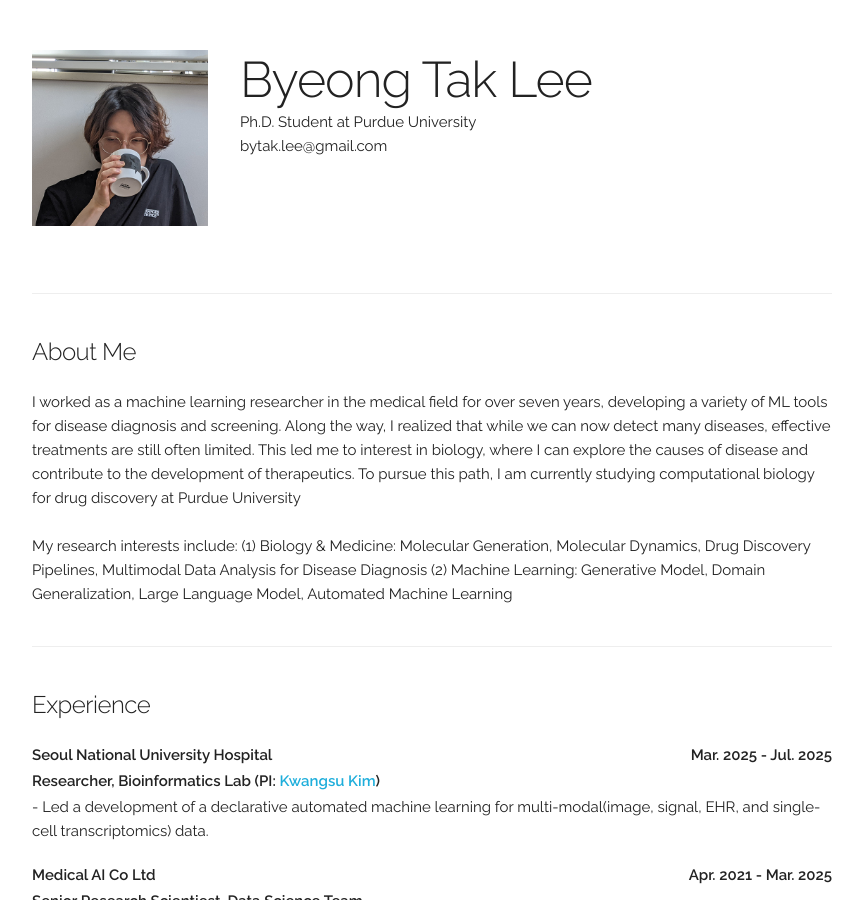
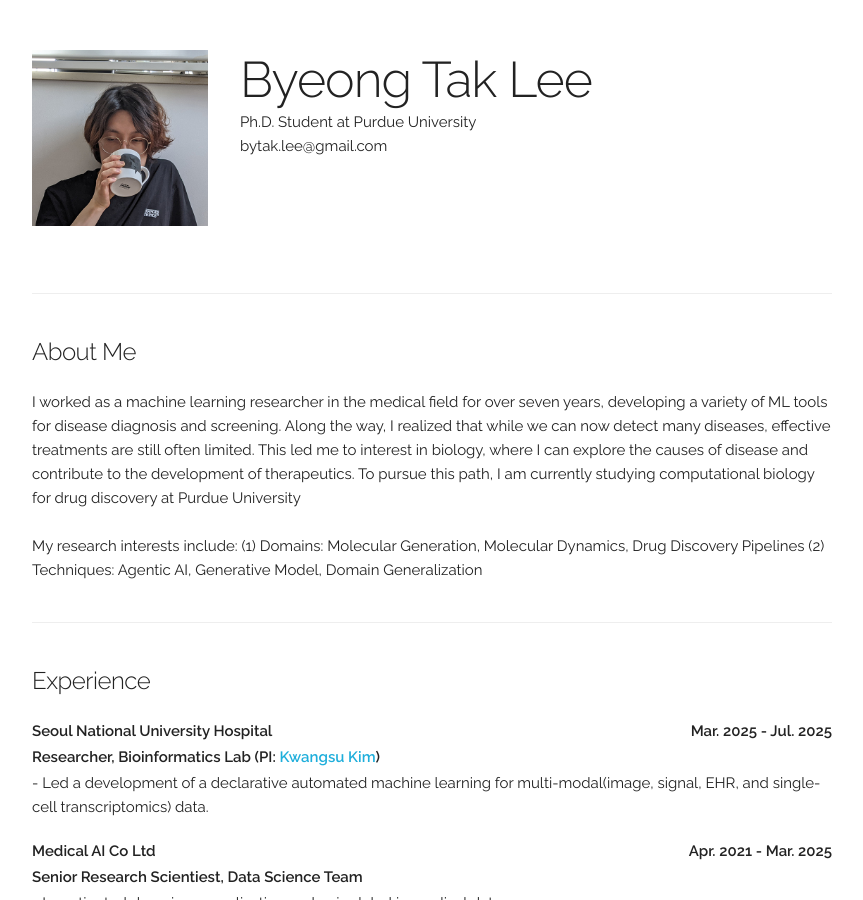
Before and after one commit to byeongtak/byeongtak.github.io, a Jekyll site: the page built from index.html, in a window 1280 px wide and 900 px high. Shown: the whole window, without its empty margins (208-1071 px from the left). Built offline with Jekyll 4.4.1, drawn with Linux system fonts in a browser that asks for light colours.

Commit message:
Update index.html

```diff
--- a/index.html
+++ b/index.html
@@ -22,8 +22,8 @@ layout: default
 	<br><br>
 
 	My research interests include:
-    (1) Biology & Medicine: Molecular Generation, Molecular Dynamics, Drug Discovery Pipelines, Multimodal Data Analysis for Disease Diagnosis
-	(2) Machine Learning: Generative Model, Domain Generalization, Large Language Model, Automated Machine Learning
+    (1) Domains: Molecular Generation, Molecular Dynamics, Drug Discovery Pipelines
+	(2) Techniques: Agentic AI, Generative Model, Domain Generalization
 
 </div>
 
```
